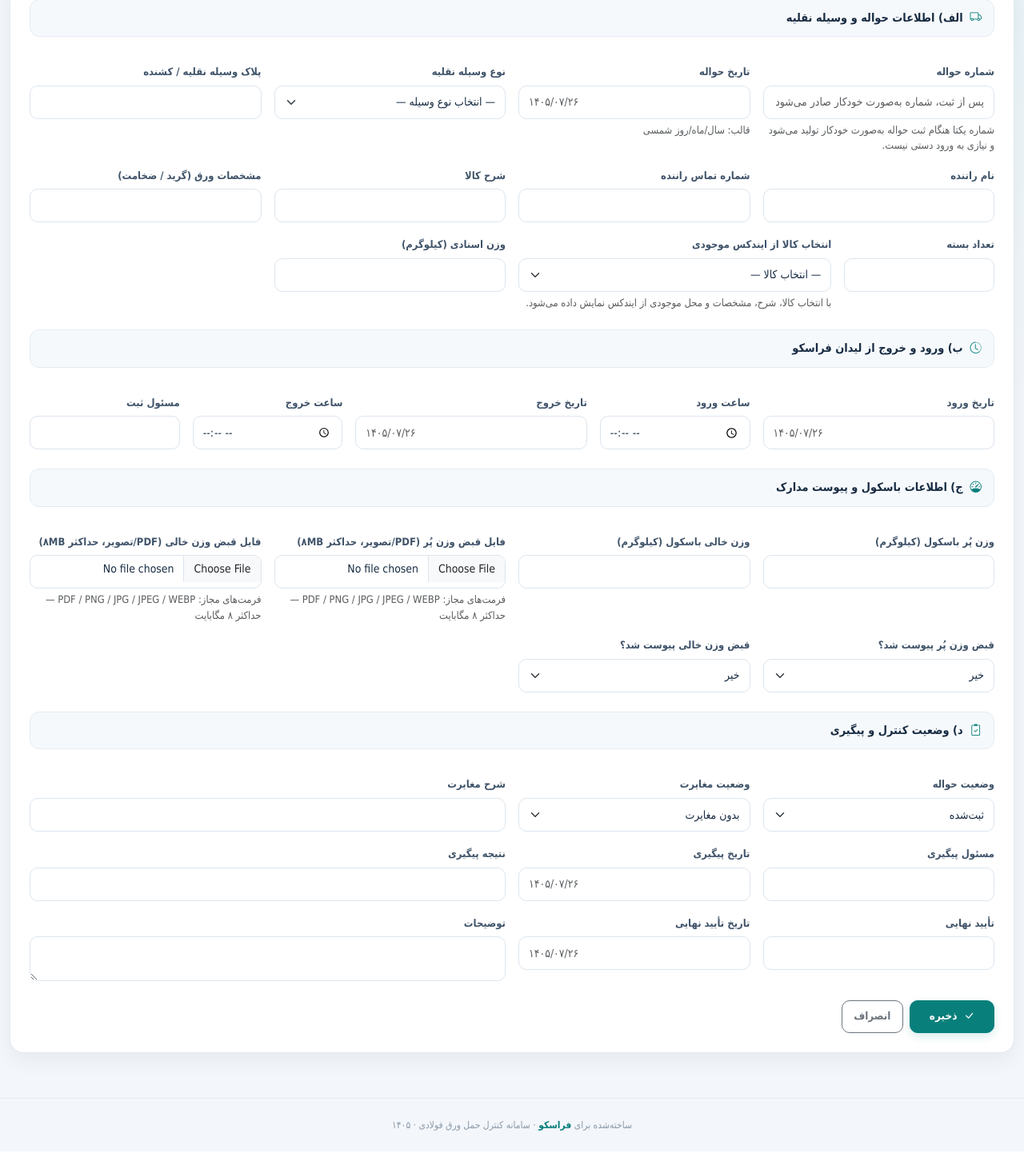
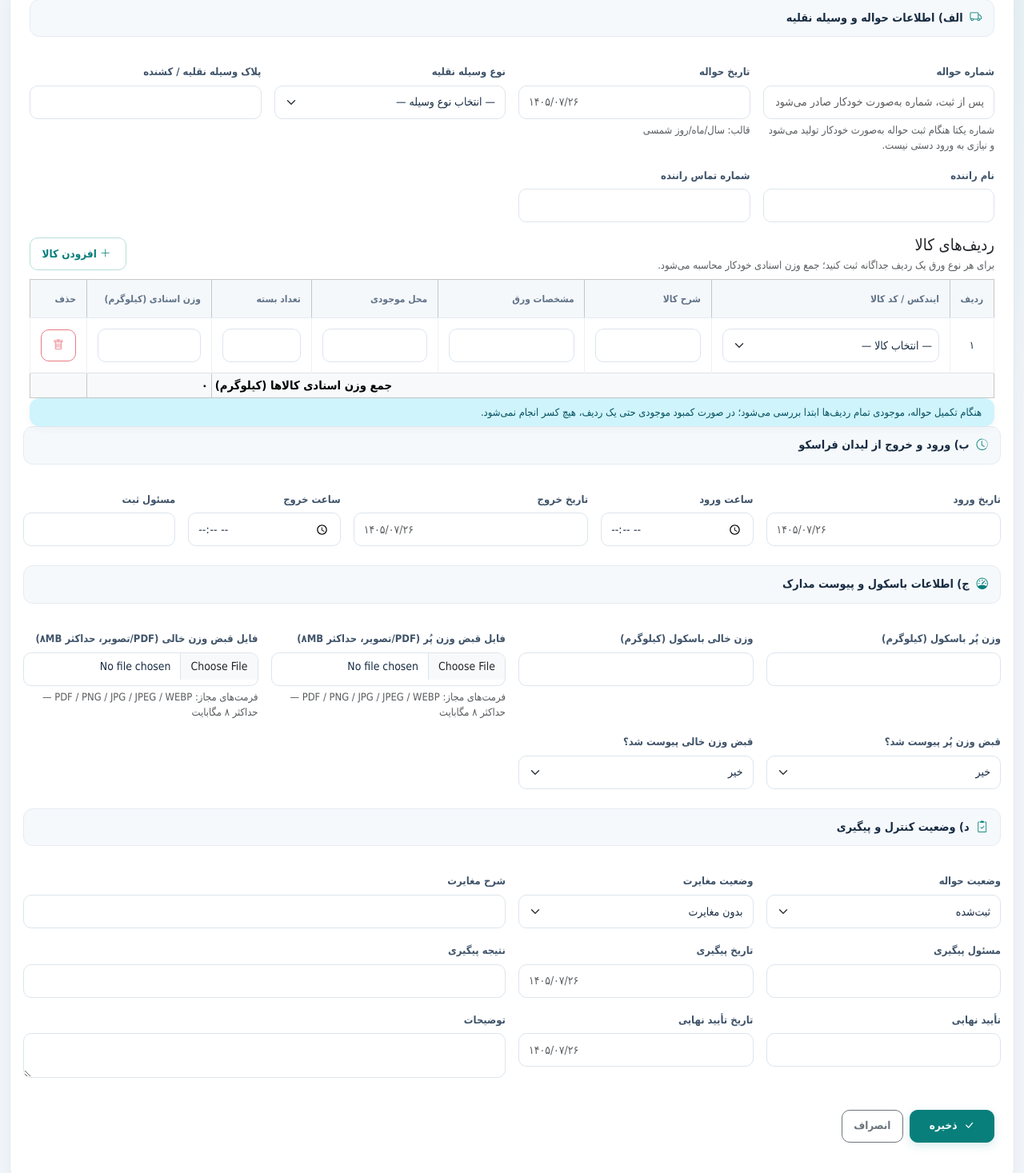
Before and after one commit to Tahmoures54/varagh, a Flask app: page /havaleh/new in a window 1280 px wide. Shown: the part 214-1681 px from the top of the page at 80% size. Before the commit the page ends 1628 px from the top, so only its background shows below. Run offline with Flask 3, Linux system fonts and the light colour scheme; a user stored in the database is signed in; tables that the repository leaves empty hold one stand-in row (values such as "Sample post"); some libraries are stand-ins or nearby versions.

Commit message:
Support multiple product lines per transport voucher

```diff
--- a/app.py
+++ b/app.py
@@ -26,7 +26,7 @@ from werkzeug.utils import secure_filename
 from dotenv import load_dotenv
 
 from models import (
-    AuditLog, Havaleh, Inventory, SerialCounter, TransferControl, User, db,
+    AuditLog, Havaleh, HavalehItem, Inventory, SerialCounter, TransferControl, User, db,
     ROLE_ADMIN, ROLE_ANBAR, ROLE_HERASAT, ROLE_PROJECT, ROLE_VIEWER,
 )
 
@@ -527,53 +527,82 @@ def create_app(test_config=None):
         if can_edit("tozihat"):
             item.tozihat = (request.form.get("tozihat") or "").strip() or None
 
-        # ----- inventory deduction -----
+
+        # ----- چندردیفی کردن کالا با سازگاری با حواله‌های قدیمی -----
+        row_fields = ["item_code_kala", "item_sharh_kala", "item_moshakhasat_varagh", "item_mogheiyat_varagh", "item_tedad_baste", "item_vazn_esnadi"]
+        row_values = [request.form.getlist(field) for field in row_fields]
+        submitted_rows = []
+        for idx in range(max([len(v) for v in row_values] or [0])):
+            vals = [(row_values[k][idx] if idx < len(row_values[k]) else "").strip() for k in range(6)]
+            if not any(vals): continue
+            code, name, spec, location, qty_raw, weight_raw = vals
+            if not code: raise ValueError(f"کد کالا در ردیف {idx + 1} انتخاب نشده است.")
+            try: qty = int(qty_raw) if qty_raw else None
+            except ValueError: raise ValueError(f"تعداد بسته در ردیف {idx + 1} باید عدد صحیح باشد.")
+            if qty is not None and (qty < 0 or qty > 10_000_000): raise ValueError(f"تعداد بسته در ردیف {idx + 1} معتبر نیست.")
+            try: weight = float(weight_raw.replace(",", "")) if weight_raw else None
+            except ValueError: raise ValueError(f"وزن اسنادی ردیف {idx + 1} باید عددی باشد.")
+            if weight is not None and (not math.isfinite(weight) or weight < 0): raise ValueError(f"وزن اسنادی ردیف {idx + 1} معتبر نیست.")
+            submitted_rows.append({"radif":len(submitted_rows)+1,"code_kala":code[:30],"sharh_kala":name[:100] or None,
+                "moshakhasat_varagh":spec[:200] or None,"mogheiyat_varagh":location[:200] or None,"tedad_baste":qty,"vazn_esnadi":weight})
+        has_multi_rows = bool(submitted_rows)
+        if has_multi_rows:
+            if item.inventory_deducted:
+                existing = [(r.code_kala or "",r.sharh_kala or "",r.moshakhasat_varagh or "",r.mogheiyat_varagh or "",r.tedad_baste,r.vazn_esnadi) for r in item.kala_items]
+                if not existing: existing=[(item.code_kala or "",item.sharh_kala or "",item.moshakhasat_varagh or "",item.mogheiyat_varagh or "",item.tedad_baste,item.vazn_esnadi)]
+                requested=[(r["code_kala"],r["sharh_kala"] or "",r["moshakhasat_varagh"] or "",r["mogheiyat_varagh"] or "",r["tedad_baste"],r["vazn_esnadi"]) for r in submitted_rows]
+                if requested != existing: raise ValueError("ردیف‌های کالای حواله‌ای که از موجودی آن کسر شده قابل تغییر نیستند؛ برای اصلاح با مدیر سامانه هماهنگ کنید.")
+            else:
+                item.kala_items.clear()
+                for row in submitted_rows: item.kala_items.append(HavalehItem(**row))
+                first=submitted_rows[0]
+                item.code_kala,item.sharh_kala=first["code_kala"],first["sharh_kala"]
+                item.moshakhasat_varagh,item.mogheiyat_varagh=first["moshakhasat_varagh"],first["mogheiyat_varagh"]
+                item.tedad_baste=first["tedad_baste"]
+                item.vazn_esnadi=round(sum(r["vazn_esnadi"] or 0 for r in submitted_rows),3)
+        else:
+            submitted_rows=[{"radif":1,"code_kala":item.code_kala,"sharh_kala":item.sharh_kala,"moshakhasat_varagh":item.moshakhasat_varagh,
+                "mogheiyat_varagh":item.mogheiyat_varagh,"tedad_baste":item.tedad_baste,"vazn_esnadi":item.vazn_esnadi}]
+        # ابتدا همه ردیف‌ها را کنترل کن، سپس کسر موجودی انجام شود.
         if item.vaziyat_havaleh == "تکمیل‌شده" and not item.inventory_deducted:
-            if not item.code_kala:
-                raise ValueError("برای تکمیل حواله، کد کالای موجودی باید مشخص شود.")
-            if item.vazn_khales is None:
-                raise ValueError("برای تکمیل حواله، وزن پُر و خالی باسکول را ثبت کنید.")
-            candidates = (
-                Inventory.query
-                .filter_by(code_kala=item.code_kala)
-                .order_by(Inventory.id)
-                .all()
-            )
-            if not candidates:
-                raise ValueError("کد کالا در ایندکس موجودی پیدا نشد؛ ابتدا موجودی را بررسی کنید.")
-            if item.mogheiyat_varagh:
-                candidates = [
-                    row for row in candidates
-                    if (row.mogheiyat or "").strip() == item.mogheiyat_varagh
-                ]
-            if len(candidates) > 1:
-                specification = (item.moshakhasat_varagh or "").strip()
-                matches = [
-                    row for row in candidates
-                    if specification and specification in {
-                        (row.moshakhasat or "").strip(),
-                        (row.name_kala or "").strip(),
-                    }
-                ]
-                if len(matches) != 1:
-                    raise ValueError(
-                        "این کد کالا چند ردیف موجودی دارد؛ مشخصات ورق را دقیقاً "
-                        "مطابق ایندکس انتخاب کنید تا موجودی اشتباه کسر نشود."
-                    )
-                inventory = matches[0]
-            elif len(candidates) == 1:
-                inventory = candidates[0]
+            if item.vazn_khales is None: raise ValueError("برای تکمیل حواله، وزن پُر و خالی باسکول را ثبت کنید.")
+            if has_multi_rows:
+                if any(not r["code_kala"] or r["vazn_esnadi"] is None or r["vazn_esnadi"] <= 0 for r in submitted_rows):
+                    raise ValueError("برای تکمیل حواله، کد و وزن اسنادی مثبت هر ردیف کالا الزامی است.")
+                totals, stocks, deductions = {}, {}, []
+                for row in submitted_rows:
+                    candidates=Inventory.query.filter_by(code_kala=row["code_kala"]).order_by(Inventory.id).all()
+                    if row["mogheiyat_varagh"]: candidates=[x for x in candidates if (x.mogheiyat or "").strip()==row["mogheiyat_varagh"]]
+                    if len(candidates)>1:
+                        spec=(row["moshakhasat_varagh"] or "").strip()
+                        matches=[x for x in candidates if spec and spec in {(x.moshakhasat or "").strip(),(x.name_kala or "").strip()}]
+                        if len(matches)!=1: raise ValueError(f"ردیف {row['radif']}: کد کالا چند موجودی دارد؛ مشخصات و محل را مطابق ایندکس انتخاب کنید.")
+                        stock=matches[0]
+                    elif len(candidates)==1: stock=candidates[0]
+                    else: raise ValueError(f"ردیف {row['radif']}: کد کالا در ایندکس موجودی پیدا نشد.")
+                    w=row["vazn_esnadi"]; deductions.append((stock,w,row)); totals[stock.id]=totals.get(stock.id,0)+w; stocks[stock.id]=stock
+                for sid,total in totals.items():
+                    stock=stocks[sid]
+                    if stock.mojudi_vaghei is None or stock.mojudi_vaghei<total: raise ValueError("موجودی یکی از کالاها برای جمع ردیف‌های این حواله کافی نیست؛ هیچ کسر انجام نشد.")
+                for sid,total in totals.items(): stocks[sid].mojudi_vaghei=round(stocks[sid].mojudi_vaghei-total,3)
+                for child in item.kala_items: child.inventory_deducted=True
+                item.inventory_deducted=True
+                log_action("inventory_deducted","Havaleh",item.id,"کسر چندردیفی: "+"; ".join(f"{r['code_kala']} وزن اسنادی={w}" for _,w,r in deductions))
             else:
-                raise ValueError("محل انتخاب‌شده برای این کد کالا در ایندکس موجودی پیدا نشد.")
-            if inventory.mojudi_vaghei is None or inventory.mojudi_vaghei < item.vazn_khales:
-                raise ValueError("موجودی کافی نیست یا موجودی واقعی تعریف نشده است؛ کسر انجام نشد.")
-            inventory.mojudi_vaghei = round(inventory.mojudi_vaghei - item.vazn_khales, 3)
-            item.inventory_deducted = True
-            log_action(
-                "inventory_deducted", "Havaleh", item.id,
-                f"کد کالا={item.code_kala}; وزن خالص={item.vazn_khales}; "
-                f"موجودی پس از کسر={inventory.mojudi_vaghei}",
-            )
+                if not item.code_kala: raise ValueError("برای تکمیل حواله، کد کالای موجودی باید مشخص شود.")
+                candidates=Inventory.query.filter_by(code_kala=item.code_kala).order_by(Inventory.id).all()
+                if not candidates: raise ValueError("کد کالا در ایندکس موجودی پیدا نشد؛ ابتدا موجودی را بررسی کنید.")
+                if item.mogheiyat_varagh: candidates=[row for row in candidates if (row.mogheiyat or "").strip()==item.mogheiyat_varagh]
+                if len(candidates)>1:
+                    spec=(item.moshakhasat_varagh or "").strip()
+                    matches=[row for row in candidates if spec and spec in {(row.moshakhasat or "").strip(),(row.name_kala or "").strip()}]
+                    if len(matches)!=1: raise ValueError("این کد کالا چند ردیف موجودی دارد؛ مشخصات ورق را دقیقاً مطابق ایندکس انتخاب کنید.")
+                    inventory=matches[0]
+                elif len(candidates)==1: inventory=candidates[0]
+                else: raise ValueError("محل انتخاب‌شده برای این کد کالا در ایندکس موجودی پیدا نشد.")
+                if inventory.mojudi_vaghei is None or inventory.mojudi_vaghei<item.vazn_khales: raise ValueError("موجودی کافی نیست یا موجودی واقعی تعریف نشده است؛ کسر انجام نشد.")
+                inventory.mojudi_vaghei=round(inventory.mojudi_vaghei-item.vazn_khales,3); item.inventory_deducted=True
+                log_action("inventory_deducted","Havaleh",item.id,f"کد کالا={item.code_kala}; وزن خالص={item.vazn_khales}; موجودی پس از کسر={inventory.mojudi_vaghei}")
 
         item.updated_by_id = current_user.id
         return old_status
--- a/templates/havaleh_form.html
+++ b/templates/havaleh_form.html
@@ -76,74 +76,20 @@
                inputmode="tel" pattern="[0-9۰-۹٠-٩+\-\s]{7,20}">
       </div>
 
-      <div class="col-md-3">
-        <label class="form-label" for="sharh_kala">شرح کالا</label>
-        <input type="text" id="sharh_kala" name="sharh_kala" class="form-control"
-               list="kala-list" value="{{ item.sharh_kala if item else '' }}" autocomplete="off">
-        <datalist id="kala-list">
-          {% for inv in inventory %}<option value="{{ inv.name_kala }}">{{ inv.name_kala }}</option>{% endfor %}
-        </datalist>
+      {% set product_rows = item.kala_items if item and item.kala_items else ([item] if item else [none]) %}
+      <div class="col-12">
+        <div class="d-flex align-items-center justify-content-between flex-wrap gap-2 mb-2"><div><h5 class="mb-1">ردیف‌های کالا</h5><div class="form-text">برای هر نوع ورق یک ردیف جداگانه ثبت کنید؛ جمع وزن اسنادی خودکار محاسبه می‌شود.</div></div><button type="button" class="btn btn-outline-primary btn-sm" id="add-product-row"><i class="bi bi-plus-lg ms-1"></i> افزودن کالا</button></div>
+        <div class="table-responsive"><table class="table table-bordered table-sm align-middle" id="product-items-table">
+          <thead class="table-light"><tr><th>ردیف</th><th style="min-width:230px">ایندکس / کد کالا</th><th style="min-width:150px">شرح کالا</th><th style="min-width:180px">مشخصات ورق</th><th style="min-width:150px">محل موجودی</th><th style="min-width:110px">تعداد بسته</th><th style="min-width:140px">وزن اسنادی (کیلوگرم)</th><th>حذف</th></tr></thead>
+          <tbody id="product-items-body">{% for row in product_rows %}<tr class="product-row">
+            <td class="product-number text-center">{{ loop.index }}</td><td><select name="item_code_kala" class="form-select form-select-sm item-code-select" required><option value="">— انتخاب کالا —</option>
+            {% if row and row.code_kala and row.code_kala not in (inventory|map(attribute='code_kala')|list) %}<option value="{{ row.code_kala }}" selected data-name="{{ row.sharh_kala or '' }}" data-spec="{{ row.moshakhasat_varagh or '' }}" data-location="{{ row.mogheiyat_varagh or '' }}">کد قبلی: {{ row.code_kala }} (در ایندکس فعلی نیست)</option>{% endif %}
+            {% for inv in inventory %}<option value="{{ inv.code_kala }}" data-name="{{ inv.name_kala or '' }}" data-spec="{{ inv.moshakhasat or inv.name_kala or '' }}" data-location="{{ inv.mogheiyat or '' }}" {% if row and row.code_kala == inv.code_kala and (not row.mogheiyat_varagh or row.mogheiyat_varagh == inv.mogheiyat) and (not row.moshakhasat_varagh or row.moshakhasat_varagh == inv.moshakhasat or row.moshakhasat_varagh == inv.name_kala) %}selected{% endif %}>{{ inv.code_kala }} — {{ inv.name_kala or inv.moshakhasat or 'بدون نام' }}{% if inv.zekhamat is not none %} — {{ inv.zekhamat }} میل{% endif %} — {{ inv.mogheiyat or 'محل نامشخص' }}</option>{% endfor %}</select></td>
+            <td><input type="text" name="item_sharh_kala" class="form-control form-control-sm item-name" value="{{ row.sharh_kala if row else '' }}" maxlength="100"></td><td><input type="text" name="item_moshakhasat_varagh" class="form-control form-control-sm item-spec" value="{{ row.moshakhasat_varagh if row else '' }}" maxlength="200"></td><td><input type="text" name="item_mogheiyat_varagh" class="form-control form-control-sm item-location" value="{{ row.mogheiyat_varagh if row else '' }}" maxlength="200"></td><td><input type="number" name="item_tedad_baste" class="form-control form-control-sm item-quantity" value="{{ row.tedad_baste if row and row.tedad_baste is not none else '' }}" min="0" step="1"></td><td><input type="number" name="item_vazn_esnadi" class="form-control form-control-sm item-weight" value="{{ row.vazn_esnadi if row and row.vazn_esnadi is not none else '' }}" min="0" step="0.01"></td><td class="text-center"><button type="button" class="btn btn-outline-danger btn-sm remove-product-row" aria-label="حذف ردیف کالا"><i class="bi bi-trash"></i></button></td>
+          </tr>{% endfor %}</tbody><tfoot><tr class="table-light"><th colspan="6" class="text-end">جمع وزن اسنادی کالاها (کیلوگرم)</th><th><span id="sum-product-weight">۰</span></th><th></th></tr></tfoot>
+        </table></div><div class="alert alert-info py-2 small mb-0">هنگام تکمیل حواله، موجودی تمام ردیف‌ها ابتدا بررسی می‌شود؛ در صورت کمبود موجودی حتی یک ردیف، هیچ کسر انجام نمی‌شود.</div>
+        <input type="hidden" name="code_kala" id="legacy-code-kala" value="{{ item.code_kala if item else '' }}"><input type="hidden" name="sharh_kala" id="legacy-sharh-kala" value="{{ item.sharh_kala if item else '' }}"><input type="hidden" name="moshakhasat_varagh" id="legacy-moshakhasat-varagh" value="{{ item.moshakhasat_varagh if item else '' }}"><input type="hidden" name="mogheiyat_varagh" id="legacy-mogheiyat-varagh" value="{{ item.mogheiyat_varagh if item else '' }}"><input type="hidden" name="tedad_baste" id="legacy-tedad-baste" value="{{ item.tedad_baste if item and item.tedad_baste is not none else '' }}"><input type="hidden" name="vazn_esnadi" id="legacy-vazn-esnadi" value="{{ item.vazn_esnadi if item and item.vazn_esnadi is not none else '' }}">
       </div>
-
-      <div class="col-md-3">
-        <label class="form-label" for="moshakhasat_varagh">مشخصات ورق (گرید / ضخامت)</label>
-        <input type="text" id="moshakhasat_varagh" name="moshakhasat_varagh" class="form-control"
-               list="mosh-list" value="{{ item.moshakhasat_varagh if item else '' }}" autocomplete="off">
-        <datalist id="mosh-list">
-          {% for inv in inventory %}
-          <option value="{{ inv.moshakhasat or inv.name_kala }}">{{ inv.moshakhasat or inv.name_kala }}</option>
-          {% endfor %}
-        </datalist>
-      </div>
-
-      <div class="col-md-2">
-        <label class="form-label" for="tedad_baste">تعداد بسته</label>
-        <input type="number" id="tedad_baste" name="tedad_baste" class="form-control"
-               value="{{ item.tedad_baste if item else '' }}" min="0" step="1" inputmode="numeric">
-      </div>
-
-      <div class="col-md-4">
-        <label class="form-label" for="code-kala-select">انتخاب کالا از ایندکس موجودی</label>
-        {% set inventory_codes = inventory|map(attribute='code_kala')|list %}
-        {% set current_code = item.code_kala if item else '' %}
-        <select id="code-kala-select" name="code_kala" class="form-select" autocomplete="off"
-                aria-describedby="hint-code">
-          <option value="">— انتخاب کالا —</option>
-          {% if current_code and current_code not in inventory_codes %}
-          <option value="{{ current_code }}" selected
-                  data-name="{{ item.sharh_kala or '' }}"
-                  data-spec="{{ item.moshakhasat_varagh or '' }}"
-                  data-location="{{ item.mogheiyat_varagh or '' }}">
-            کد قبلی: {{ current_code }} (در ایندکس فعلی موجود نیست)
-          </option>
-          {% endif %}
-          {% for inv in inventory %}
-          <option value="{{ inv.code_kala }}"
-                  data-name="{{ inv.name_kala or '' }}"
-                  data-spec="{{ inv.moshakhasat or '' }}"
-                  data-location="{{ inv.mogheiyat or '' }}"
-                  data-thickness="{{ inv.zekhamat if inv.zekhamat is not none else '' }}"
-                  {% if item and item.code_kala == inv.code_kala %}selected{% endif %}>
-            {{ inv.code_kala }} — {{ inv.name_kala or inv.moshakhasat or 'بدون نام' }}
-            {%- if inv.zekhamat is not none %} — {{ inv.zekhamat }} میل{% endif %}
-            — {{ inv.mogheiyat or 'محل نامشخص' }}
-          </option>
-          {% endfor %}
-        </select>
-        <input type="hidden" name="mogheiyat_varagh" id="mogheiyat-varagh"
-               value="{{ item.mogheiyat_varagh if item else '' }}">
-        <div id="hint-code" class="form-text">با انتخاب کالا، شرح، مشخصات و محل موجودی از ایندکس نمایش داده می‌شود.</div>
-      </div>
-
-      <div class="col-md-3">
-        <label class="form-label" for="vazn_esnadi">وزن اسنادی (کیلوگرم)</label>
-        <input type="number" id="vazn_esnadi" name="vazn_esnadi" class="form-control"
-               value="{{ item.vazn_esnadi if item else '' }}"
-               min="0" step="0.01" inputmode="decimal">
-      </div>
-    </div>
-  </fieldset>
-
   {# ---------------- ب ---------------- #}
   <fieldset class="border-0 p-0 m-0">
     <legend class="section-title w-100"><i class="bi bi-clock-history" aria-hidden="true"></i> ب) ورود و خروج از لیدان فراسکو</legend>
@@ -335,38 +281,22 @@
 
   var MAX_FILE_SIZE = 8 * 1024 * 1024; // 8MB
 
-  /* ---------- سینک کد کالا → شرح/مشخصات/محل ---------- */
-  var selector      = document.getElementById("code-kala-select");
-  var nameField     = document.querySelector('[name="sharh_kala"]');
-  var specField     = document.querySelector('[name="moshakhasat_varagh"]');
-  var locationField = document.getElementById("mogheiyat-varagh");
-  var thicknessFieldNote = document.querySelector('[name="moshakhasat_varagh"]'); // همان spec
-
-  if (selector && nameField && specField) {
-    selector.addEventListener("change", function () {
-      var option = selector.options[selector.selectedIndex];
-
-      // انتخاب گزینهٔ خالی → پاک‌سازی
-      if (!option || !option.value) {
-        nameField.value = "";
-        specField.value = "";
-        if (locationField) locationField.value = "";
-        return;
-      }
-
-      if (option.dataset.name) nameField.value = option.dataset.name;
-
-      if (option.dataset.spec) {
-        specField.value = option.dataset.spec;
-      } else if (option.dataset.thickness) {
-        specField.value = "ضخامت " + option.dataset.thickness;
-      } else {
-        specField.value = "";
-      }
-
-      if (locationField) locationField.value = option.dataset.location || "";
-    });
+  /* ---------- مدیریت ردیف‌های کالا ---------- */
+  var tbody=document.getElementById("product-items-body"), addRowButton=document.getElementById("add-product-row");
+  function updateProductRows(){
+    if(!tbody)return;var rows=Array.from(tbody.querySelectorAll(".product-row")),total=0;
+    rows.forEach(function(row,index){row.querySelector(".product-number").textContent=String(index+1).replace(/[0-9]/g,function(d){return "۰۱۲۳۴۵۶۷۸۹"[d];});var w=row.querySelector(".item-weight").value;if(w&&Number.isFinite(Number(w)))total+=Number(w);row.querySelector(".remove-product-row").disabled=rows.length===1;});
+    var sum=document.getElementById("sum-product-weight");if(sum)sum.textContent=total.toLocaleString("fa-IR",{maximumFractionDigits:2});
+    var first=rows[0];[["legacy-code-kala",".item-code-select"],["legacy-sharh-kala",".item-name"],["legacy-moshakhasat-varagh",".item-spec"],["legacy-mogheiyat-varagh",".item-location"],["legacy-tedad-baste",".item-quantity"]].forEach(function(p){var target=document.getElementById(p[0]),source=first&&first.querySelector(p[1]);if(target)target.value=source?source.value:"";});
+    var lw=document.getElementById("legacy-vazn-esnadi");if(lw)lw.value=total?String(total):"";
   }
+  function wireRow(row){
+    var select=row.querySelector(".item-code-select");
+    select.addEventListener("change",function(){var opt=select.options[select.selectedIndex];row.querySelector(".item-name").value=opt&&opt.value?(opt.dataset.name||""):"";row.querySelector(".item-spec").value=opt&&opt.value?(opt.dataset.spec||""):"";row.querySelector(".item-location").value=opt&&opt.value?(opt.dataset.location||""):"";updateProductRows();});
+    row.querySelectorAll("input").forEach(function(input){input.addEventListener("input",updateProductRows);});
+    row.querySelector(".remove-product-row").addEventListener("click",function(){if(tbody.querySelectorAll(".product-row").length>1){row.remove();updateProductRows();}});
+  }
+  if(tbody){tbody.querySelectorAll(".product-row").forEach(wireRow);if(addRowButton)addRowButton.addEventListener("click",function(){if(tbody.querySelectorAll(".product-row").length>=100){alert("حداکثر ۱۰۰ ردیف کالا برای هر حواله مجاز است.");return;}var clone=tbody.querySelector(".product-row").cloneNode(true);clone.querySelectorAll("input").forEach(function(input){input.value="";});clone.querySelector("select").selectedIndex=0;tbody.appendChild(clone);wireRow(clone);updateProductRows();clone.querySelector("select").focus();});updateProductRows();var parentForm=tbody.closest("form");if(parentForm)parentForm.addEventListener("submit",updateProductRows);}
 
   /* ---------- اعتبارسنجی اندازهٔ فایل‌ها ---------- */
   document.querySelectorAll('input[type="file"][data-max-size]').forEach(function (input) {
--- a/templates/havaleh_list.html
+++ b/templates/havaleh_list.html
@@ -55,8 +55,9 @@
           <td>{{ h.noe_vasileh or 'نوع نامشخص' }}<br><small>{{ h.pelak or '—' }}</small></td>
           <td>{{ h.name_ranande or '—' }}</td>
           <td>
-            <small>{{ h.sharh_kala or '' }}</small><br>
-            <small class="text-muted">{{ h.moshakhasat_varagh or '' }}</small>
+            {% if h.kala_items %}{% for k in h.kala_items %}
+              <small><strong>{{ k.code_kala or '' }}</strong> {{ k.sharh_kala or '' }}</small><br><small class="text-muted">{{ k.moshakhasat_varagh or '' }}{% if k.mogheiyat_varagh %} — {{ k.mogheiyat_varagh }}{% endif %}</small>{% if not loop.last %}<hr class="my-1">{% endif %}
+            {% endfor %}{% else %}<small>{{ h.sharh_kala or '' }}</small><br><small class="text-muted">{{ h.moshakhasat_varagh or '' }}</small>{% endif %}
           </td>
           <td>{% if h.vazn_esnadi %}{{ "{:,.0f}".format(h.vazn_esnadi) }}{% else %}—{% endif %}</td>
           <td>{% if h.vazn_khales is not none %}{{ "{:,.0f}".format(h.vazn_khales) }}{% else %}—{% endif %}</td>
```
Also changed, not shown: models.py (+22 -0 lines), templates/havaleh_blank_print.html (+4 -5 lines), tests/test_app.py (+54 -0 lines).
